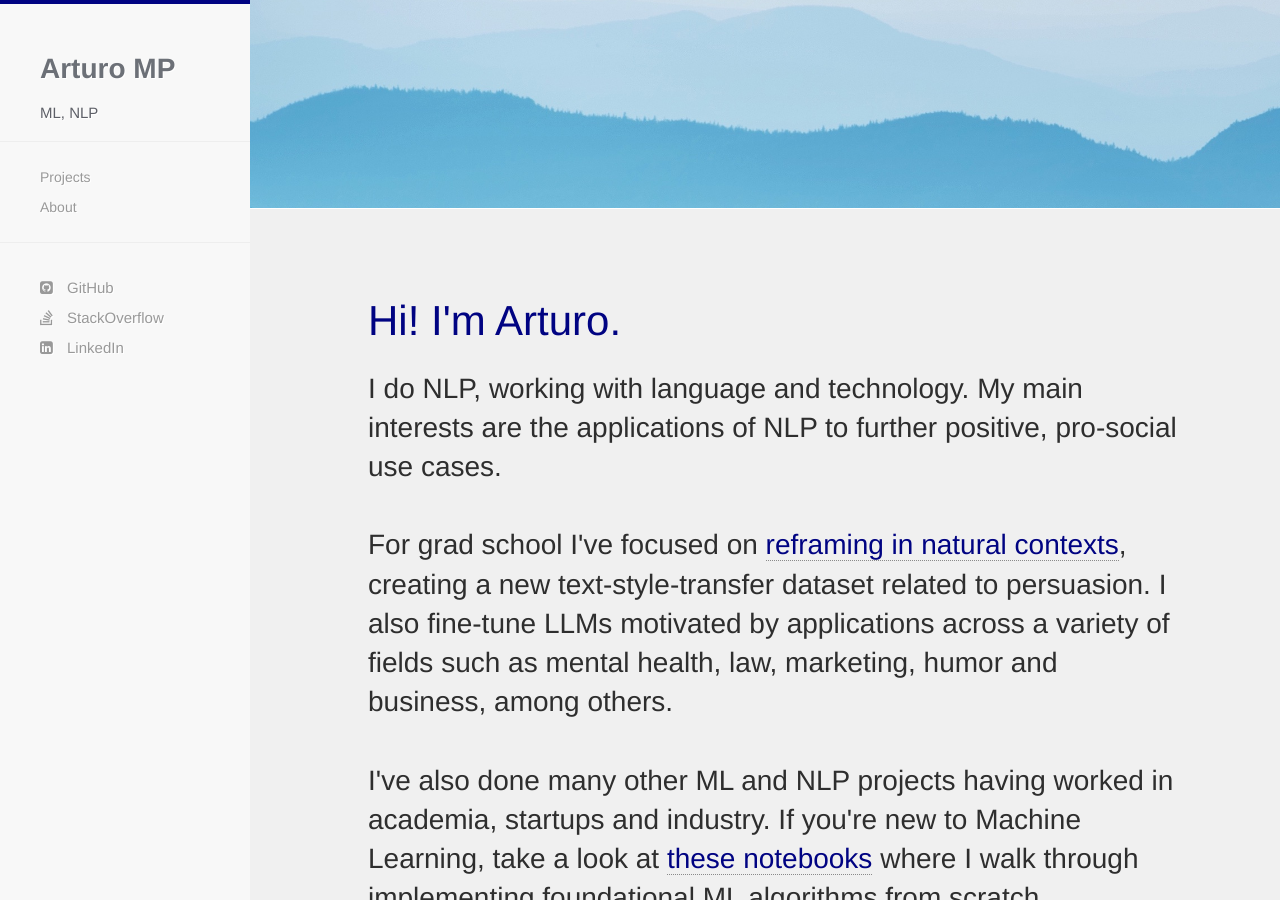
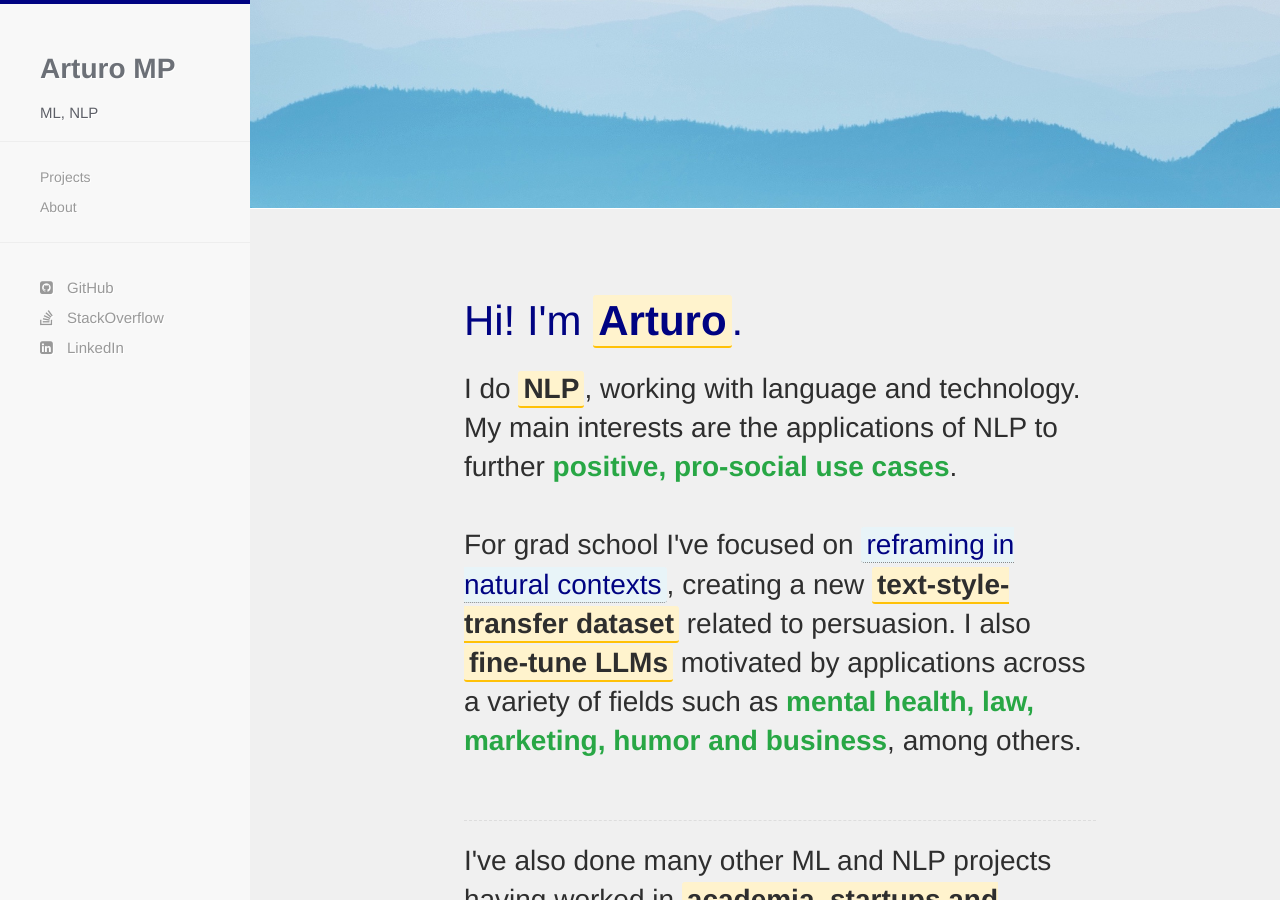
Before and after one commit to arturomp/arturomp.github.io, a Jekyll site: the page built from index.html, in a window 1280 px wide and 900 px high. Built offline with Jekyll 4.4.1, drawn with Linux system fonts in a browser that asks for light colours; nearby versions of some CDN libraries; some of the changed text lies outside the part shown.

Commit message:
Update greeting.html

```diff
--- a/_includes/greeting.html
+++ b/_includes/greeting.html
@@ -1,37 +1,73 @@
-  </div>
+<!-- Adding CSS for highlighted elements -->
+<style>
+  .highlight {
+    background-color: #fff3cd;
+    padding: 2px 5px;
+    border-radius: 3px;
+    font-weight: bold;
+    border-bottom: 2px solid #ffc107;
+  }
+
+  .project-link {
+    background-color: #e8f4f8;
+    padding: 2px 5px;
+    border-radius: 3px;
+    text-decoration: underline;
+    color: #0066cc;
+    transition: background-color 0.3s;
+  }
+
+  .project-link:hover {
+    background-color: #d1e7f0;
+  }
+
+  .section-divider {
+    margin: 20px 0;
+    border-bottom: 1px dashed #ddd;
+  }
+
+  .key-interest {
+    color: #28a745;
+    font-weight: bold;
+  }
+</style>
+
 <div class="container">
 <div id="welcome-greeting">
 
-      <h1>Hi! I'm Arturo.</h1>
+<h1>Hi! I'm <span class="highlight">Arturo</span>.</h1>
 
 <h2>
 
-      I do NLP, working with language and technology.
+I do <span class="highlight">NLP</span>, working with language and technology.
 
-      My main interests are the applications of NLP to further positive, pro-social use cases.
+My main interests are the applications of NLP to further <span class="key-interest">positive, pro-social use cases</span>.
 
 <br>
 <br>
 
-      For grad school I've focused on <a href="https://arxiv.org/abs/2407.02637" target="_blank">reframing in natural contexts</a>, creating a new text-style-transfer dataset related to persuasion. I also fine-tune LLMs motivated by applications across a variety of fields such as mental health, law, marketing, humor and business, among others.
+For grad school I've focused on <a href="https://arxiv.org/abs/2407.02637" target="_blank" class="project-link">reframing in natural contexts</a>, creating a new <span class="highlight">text-style-transfer dataset</span> related to persuasion. I also <span class="highlight">fine-tune LLMs</span> motivated by applications across a variety of fields such as <span class="key-interest">mental health, law, marketing, humor and business</span>, among others.
 
 <br>
 <br>
 
-      I've also done many other ML and NLP projects having worked in academia, startups and industry. If you're new to Machine Learning, take a look at <a href="https://github.com/arturomp/coursera-machine-learning-in-python#readme" target="_blank">these notebooks</a> where I walk through implementing foundational ML algorithms from scratch.
+<div class="section-divider"></div>
+
+I've also done many other ML and NLP projects having worked in <span class="highlight">academia, startups and industry</span>. If you're new to Machine Learning, take a look at <a href="https://github.com/arturomp/coursera-machine-learning-in-python#readme" target="_blank" class="project-link">these notebooks</a> where I walk through implementing foundational ML algorithms from scratch.
 
 <br>
 <br>
 
-      You can also take a look at my convolutional neural net for <a href="https://github.com/arturomp/kaggle/blob/master/digit-recognition/cnn-digit-recognition.ipynb" target="_blank">optical character recognition</a>, my Doc2Vec + XGBoost attempt at <a href="https://github.com/arturomp/kaggle/blob/master/quora-question-similarity/quora-question-similarity.ipynb" target="_blank">paraphrase detection of millions of questions</a>, and my approach to taking knowledge from known fields to automatically <a href="https://github.com/arturomp/kaggle/blob/master/stack-exchange-keyword-extraction/Stack-Exchange-keyword-extraction.ipynb" target="_blank">extract keywords from text</a> in a new field. You can also peek at my publications on <a href="https://drive.google.com/file/d/1sYnDvE5ATFYksxxYUB2kDl0MjZzDBYzt/view?usp=sharing" target="_blank">reframing in the wild</a> and on <a href="https://www.ncbi.nlm.nih.gov/pubmed/23920798" target="_blank">on text classification in a medical setting</a>.
+You can also take a look at my convolutional neural net for <a href="https://github.com/arturomp/kaggle/blob/master/digit-recognition/cnn-digit-recognition.ipynb" target="_blank" class="project-link">optical character recognition</a>, my Doc2Vec + XGBoost attempt at <a href="https://github.com/arturomp/kaggle/blob/master/quora-question-similarity/quora-question-similarity.ipynb" target="_blank" class="project-link">paraphrase detection of millions of questions</a>, and my approach to taking knowledge from known fields to automatically <a href="https://github.com/arturomp/kaggle/blob/master/stack-exchange-keyword-extraction/Stack-Exchange-keyword-extraction.ipynb" target="_blank" class="project-link">extract keywords from text</a> in a new field. You can also peek at my publications on <a href="https://drive.google.com/file/d/1sYnDvE5ATFYksxxYUB2kDl0MjZzDBYzt/view?usp=sharing" target="_blank" class="project-link">reframing in the wild</a> and on <a href="https://www.ncbi.nlm.nih.gov/pubmed/23920798" target="_blank" class="project-link">on text classification in a medical setting</a>.
 
 <br>
 <br>
 
-      I also <a href="{{ site.baseurl }}/photoprojects/cooking.html">cook</a>, travel and <a href="{{ site.baseurl }}/photoprojects/travel.html">take pictures</a>, among <a href="{{ site.baseurl }}/about.html">many other things</a>.
+<div class="section-divider"></div>
+
+I also <a href="{{ site.baseurl }}/photoprojects/cooking.html" class="project-link">cook</a>, travel and <a href="{{ site.baseurl }}/photoprojects/travel.html" class="project-link">take pictures</a>, among <a href="{{ site.baseurl }}/about.html" class="project-link">many other things</a>.
 
 </h2>
 
 </div>
 </div>
-  <div class ="container">
```
Lines whose indentation alone changed are shown as unchanged.
